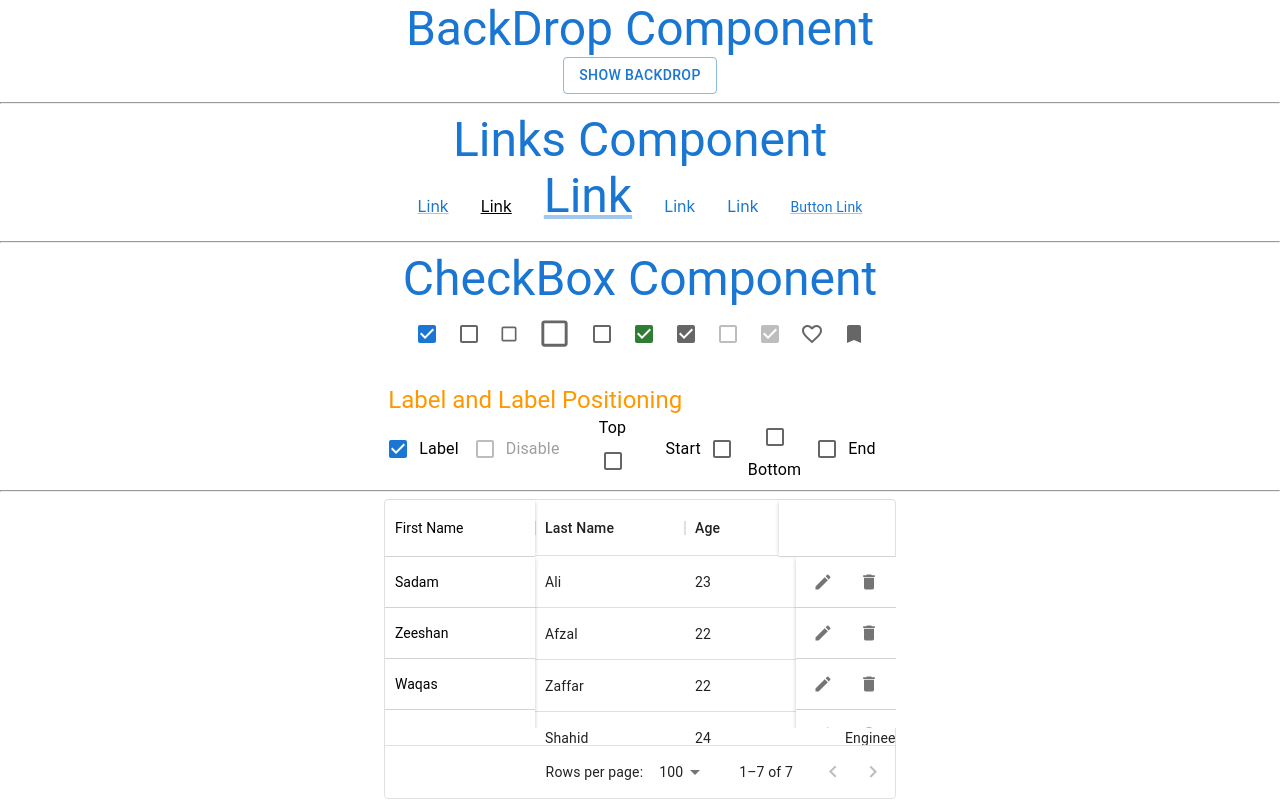
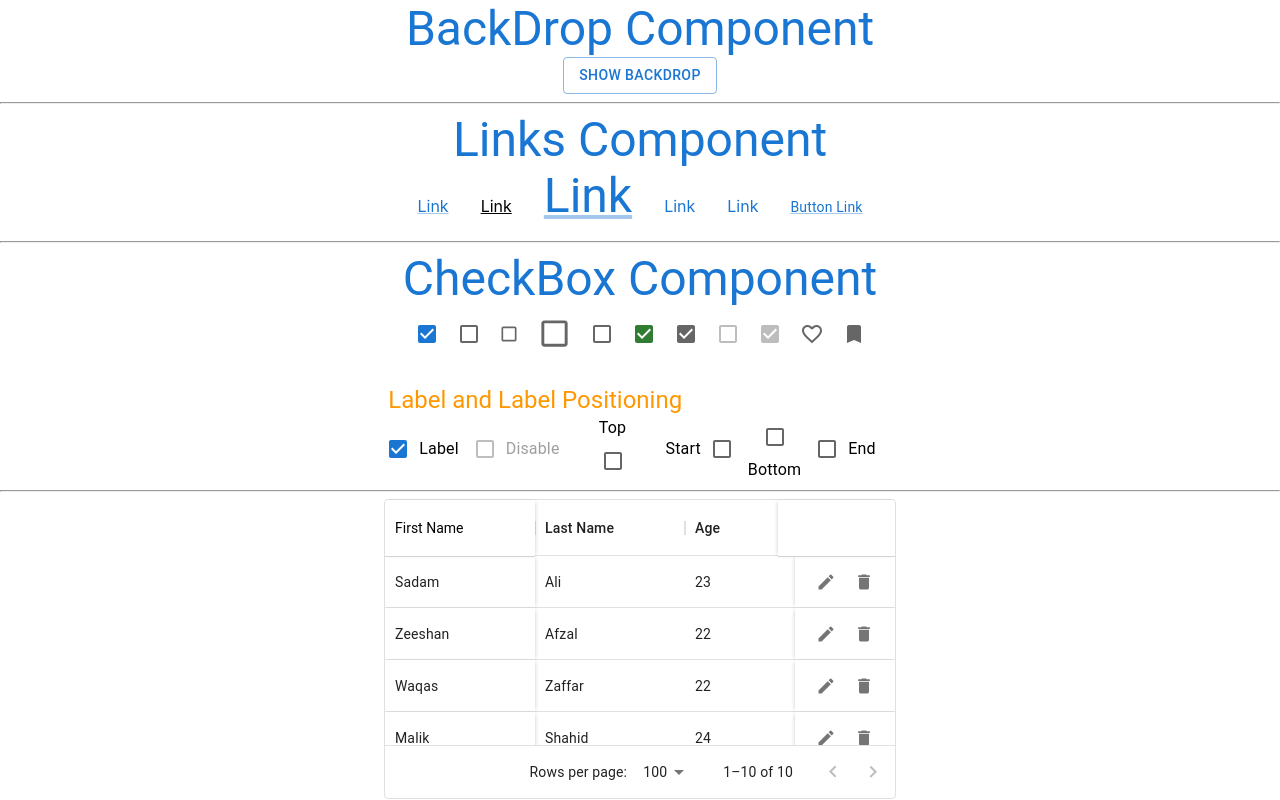
Before and after one commit to ZeeshiDeveloper/Material-UI-V5-for-Designing-in-React, a React (Create React App) app: page / in a window 1280 px wide. Shown: the part 6434-7234 px from the top of the page. Built offline with nearby package versions, Linux system fonts and the light colour scheme.

Commit message:
Update Column Pinning in Data Grid Component.

```diff
--- a/src/components/DataGridComp.js
+++ b/src/components/DataGridComp.js
@@ -1,49 +1,39 @@
 import * as React from 'react';
-import { DataGrid } from '@mui/x-data-grid';
-import { Box,IconButton } from '@mui/material'
+import { DataGrid,GridActionsCellItem  } from '@mui/x-data-grid';
+import { Box } from '@mui/material'
 import CreateIcon from '@mui/icons-material/Create';
 import DeleteIcon from '@mui/icons-material/Delete';
 
 
 const rows = [
-  { id: 1, col1: '', col2: 'Ali',col3:23,col4:"Engineer",col5:1999,col6:""},
-  { id: 2, col1: '', col2: 'Afzal',col3:22,col4:"Engineer",col5:2000,col6:""},
-  { id: 3, col1: '', col2: 'Zaffar',col3:22,col4:"Engineer" ,col5:2000,col6:""},
-  { id: 4, col1: '', col2: 'Shahid',col3:24,col4:"Engineer" ,col5:1998,col6:""},
-  { id: 5, col1: '', col2: 'Saqib',col3:24,col4:"Engineer" ,col5:1998,col6:""},
-  { id: 6, col1: '', col2: 'Saqib',col3:24,col4:"Engineer" ,col5:1998,col6:""},
-  { id: 7, col1: '', col2: 'Saqib',col3:24,col4:"Engineer" ,col5:1998,col6:""},
+  { id: 1, col1: 'Sadam', col2: 'Ali',col3:23,col4:"Engineer",col5:1999},
+  { id: 2, col1: 'Zeeshan', col2: 'Afzal',col3:22,col4:"Engineer",col5:2000},
+  { id: 3, col1: 'Waqas', col2: 'Zaffar',col3:22,col4:"Engineer" ,col5:2000},
+  { id: 4, col1: 'Malik', col2: 'Shahid',col3:24,col4:"Engineer" ,col5:1998},
+  { id: 5, col1: 'Mohsin', col2: 'Shahid',col3:24,col4:"Engineer" ,col5:1998},
+  { id: 6, col1: 'Hassan', col2: 'Shahid',col3:24,col4:"Engineer" ,col5:1998},
+  { id: 7, col1: 'Saqib', col2: 'ALi',col3:24,col4:"Engineer" ,col5:1998},
+  { id: 8, col1: 'Shehbaz', col2: 'Ali',col3:24,col4:"Engineer" ,col5:1998},
+  { id: 9, col1: 'Umer', col2: 'Farooq',col3:24,col4:"Engineer" ,col5:1998},
+  { id: 10, col1: 'Usama', col2: 'Khan',col3:24,col4:"Engineer" ,col5:1998},
 ];
 
 const columns = [
-  { field: 'col1', headerName: 'First Name', width: 150 },
-  { field: 'col2', headerName: 'Last Name', width: 150 },
-  {field: "col3" ,headerName:"Age",width:150},
-  {field: "col4" ,headerName:"Profession",width:150},
-  {field: "col5" ,headerName:"Birth Year",width:150},
-  {field: "col6" ,headerName:"",width:100},
+  { id:1, field: 'col1', headerName: 'First Name', width: 150 },
+  { id:2,field: 'col2', headerName: 'Last Name', width: 150 },
+  { id:3,field: "col3" ,headerName:"Age",width:150},
+  { id:4,field: "col4" ,headerName:"Profession",width:150},
+  { id:5,field: "col5" ,headerName:"Birth Year",width:150},
+  {
+    field: 'actions',
+    type: 'actions',
+    width: 100,
+    getActions: () => [
+      <GridActionsCellItem icon={<CreateIcon />} label="Edit" />,
+      <GridActionsCellItem icon={<DeleteIcon />} label="Delete" />,
+    ],
+  },
 ];
-
-// For Map Functions
-const firstNameItemList = [
-    {name:"Sadam"},
-    {name:"Zeeshan"},
-    {name:"Waqas"},
-    {name:"Malik"},
-    {name:"Mohsin"},
-    {name:"Hassan"},
-    {name:"Saqib"},
-]
-const buttonGroupList = [
-    {editIcon:CreateIcon,delIcon:DeleteIcon},
-    {editIcon:CreateIcon,delIcon:DeleteIcon},
-    {editIcon:CreateIcon,delIcon:DeleteIcon},
-    {editIcon:CreateIcon,delIcon:DeleteIcon},
-    {editIcon:CreateIcon,delIcon:DeleteIcon},
-    {editIcon:CreateIcon,delIcon:DeleteIcon},
-    {editIcon:CreateIcon,delIcon:DeleteIcon},
-]
-
 
 // Styling
 const firstBox = {
@@ -60,37 +50,15 @@ const fontStyle = {
     fontSize:"0.875rem",ml:"10px",fontFamily:`"Roboto","Helvetica","Arial","sans-serif"`
 }
 const emptyBox = {
-    width:116,borderTopRightRadius:"5px",marginRight:"1px",zIndex:1,bgcolor:"rgb(255, 255, 255)",boxShadow:"rgb(0 0 0 / 21%) -2px 0px 4px -2px"
+    width:117,borderTopRightRadius:"5px",marginRight:"1px",zIndex:1,bgcolor:"rgb(255, 255, 255)",boxShadow:"rgb(0 0 0 / 21%) -2px 0px 4px -2px"
 }
 const emptySubBox = {
     minHeight:"56px",borderBottom: "1px solid lightgray"
 }
-const secondBox = {
-    height:"171px",overflow:"auto",display: "flex",
-    justifyContent: "space-between",
-    flexWrap: "wrap"
-}
-const firstNameList = {
-    width:150,overflow:"hidden",zIndex:1,bgcolor:"rgb(255, 255, 255)",boxShadow:"rgb(0 0 0 / 21%) 2px 0px 4px -2px",marginLeft:"1px"
-}
-const firstNameListStyle = {
-    minHeight:"50px",minWidth:"160px",display:"flex",alignItems:"center",
-    borderBottom: "1px solid lightgray"
-}
-const firstNameFontStyle = {
-    fontSize:"0.875rem",ml:"10px",fontFamily:`"Roboto","Helvetica","Arial","sans-serif"`
-}
-const buttonGroupBox = {
-    width:100,zIndex:1,bgcolor:"rgb(255, 255, 255)",boxShadow:"rgb(0 0 0 / 21%) -2px 0px 4px -2px"
-}
-const buttonGroupSubBox = {
-    minHeight:"50px",justifyContent:"center",gap:"10px",display:"flex",alignItems:"center",
-    borderBottom: "1px solid lightgray",color:"rgba(0, 0, 0, 0.54)"
-}
 
 const DataGridComp = () => {
   return (
-    <div style={{ height: 300, width: '40%', marginLeft:"auto", marginRight:"auto" }}>
+    <div style={{ height: 300, width: '40%', marginLeft:"auto", marginRight:"auto", p:"100px"}}>
 
 {/* Two Boxes for work as columns pinning */}
         <Box sx={{...firstBox}}>
@@ -104,34 +72,25 @@ const DataGridComp = () => {
                 <Box sx={{...emptySubBox}}></Box>
             </Box>
         </Box>
-        <Box sx={{...secondBox}}>
-            <Box sx={{...firstNameList}}>
-                {firstNameItemList.map((item,index)=>{
-                    return(
-                        <Box sx={{...firstNameListStyle}} key={index}>
-                            <Box sx={{...firstNameFontStyle}}>{item.name}</Box>
-                        </Box>
-                    )
-                })}
-            </Box>
-            <Box sx={{...buttonGroupBox}}>
-                {buttonGroupList.map((item,index)=>{
-                    return(
-                        <Box sx={{...buttonGroupSubBox}} key={index}>
-                            <IconButton aria-label="edit">
-                                <item.editIcon sx={{fontSize:"1.25rem"}}/>
-                            </IconButton>
-                            <IconButton aria-label="edit">
-                                <item.delIcon sx={{fontSize:"1.25rem"}}/>
-                            </IconButton>
-                        </Box>
-                    )
-                })}
-            </Box>
-        </Box>
 
 {/* Data Grid Table */}
-       <DataGrid rows={rows} columns={columns} sx={{top:"-229px"}}/>
+       <DataGrid rows={rows} columns={columns} sx={{top:"-58px",
+       "& .MuiDataGrid-cell":{
+            "&:first-of-type":{
+                position: "sticky",
+                backgroundColor: "rgb(255, 255, 255)",
+                left: "0px",
+                float: "left",
+                boxShadow: "rgb(0 0 0 / 21%) 2px 0px 4px -2px"
+            },"&:hover":{bgcolor:"rgba(0, 0, 0, 0.04)"},
+            "&:last-child":{
+                position: "sticky",
+                backgroundColor: "rgb(255, 255, 255)",
+                right: "0px",
+                float: "right",
+                boxShadow: "rgb(0 0 0 / 21%) -2px 0px 4px -2px"
+            },
+        }}}/>
     </div>
   );
 }
```
